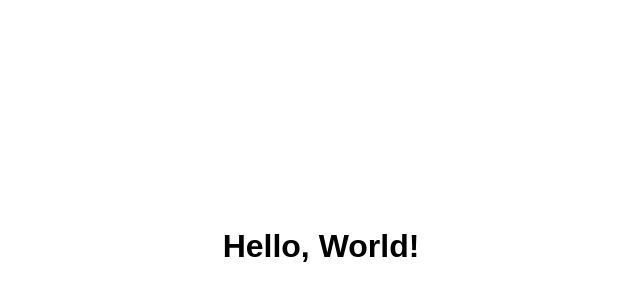
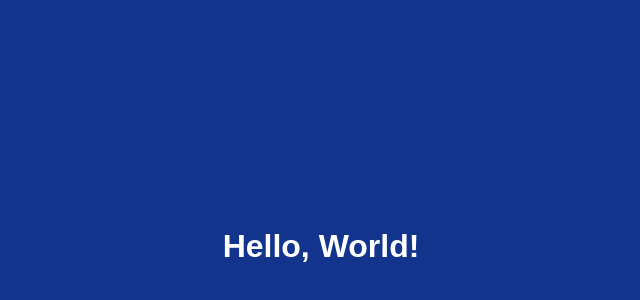
Before and after one commit to ckmontesano/Loading-Screen-Example, a plain HTML site: page index.html in a window 1280 px wide. Shown: the part 154-454 px from the top of the page, without its empty margins (319-959 px from the left). Drawn offline with Linux system fonts and the light colour scheme.

Commit message:
De-harshify background color

```diff
--- a/style.scss
+++ b/style.scss
@@ -2,6 +2,7 @@ body {
     margin: 0;
     padding: 0;
     font-family: Arial, Helvetica, sans-serif;
+    background: black;
 }
 
 .loadingScreen {
@@ -35,8 +36,8 @@ body {
     align-items: center;
     width: 100%;
     height: 100vh;
-    background-color: white;
-    color: black;
+    background-color: #12348D;
+    color: white;
 
     opacity: 1;
     visibility: visible;
```
Also changed, not shown: style.css, 1 other file.
